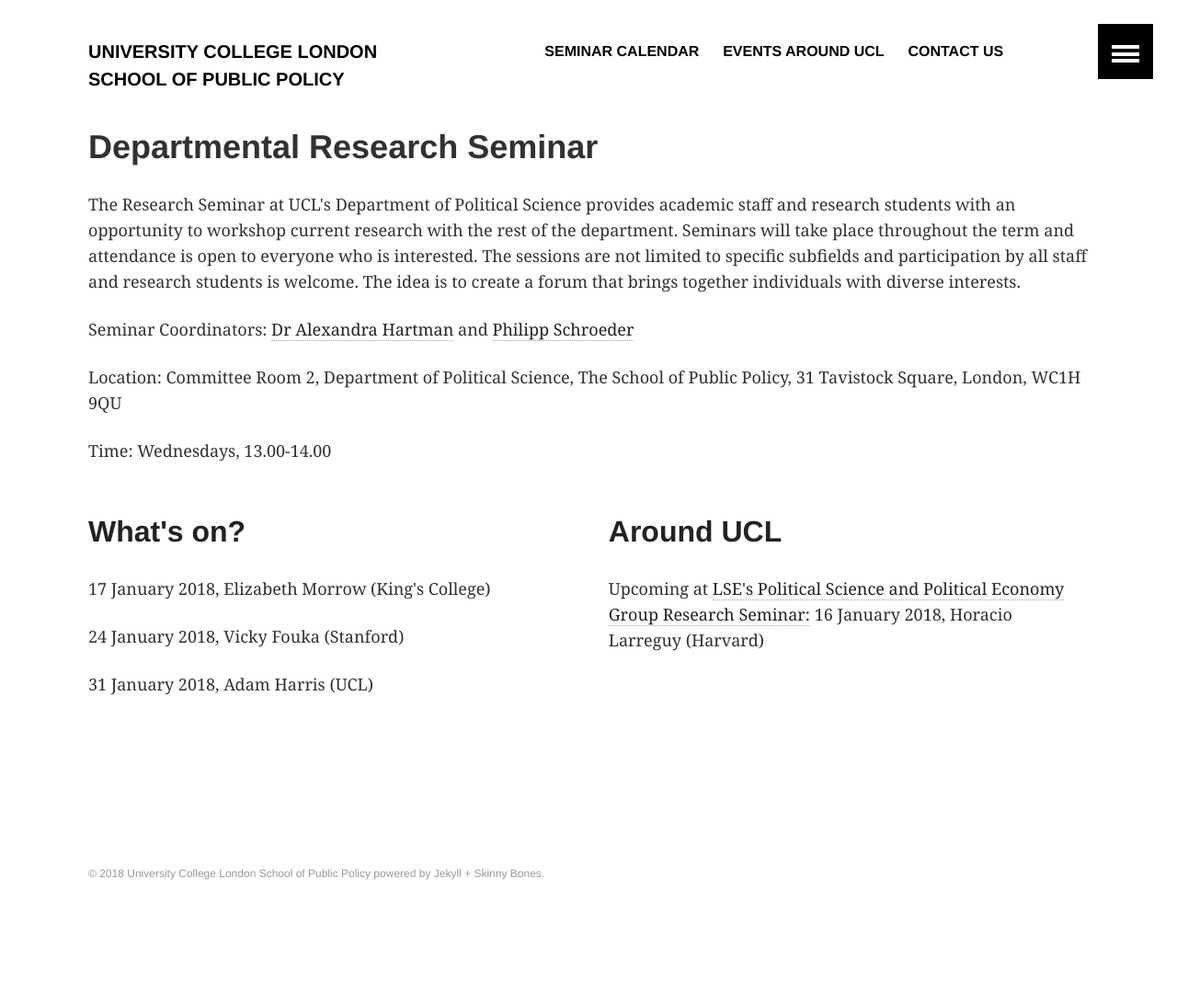
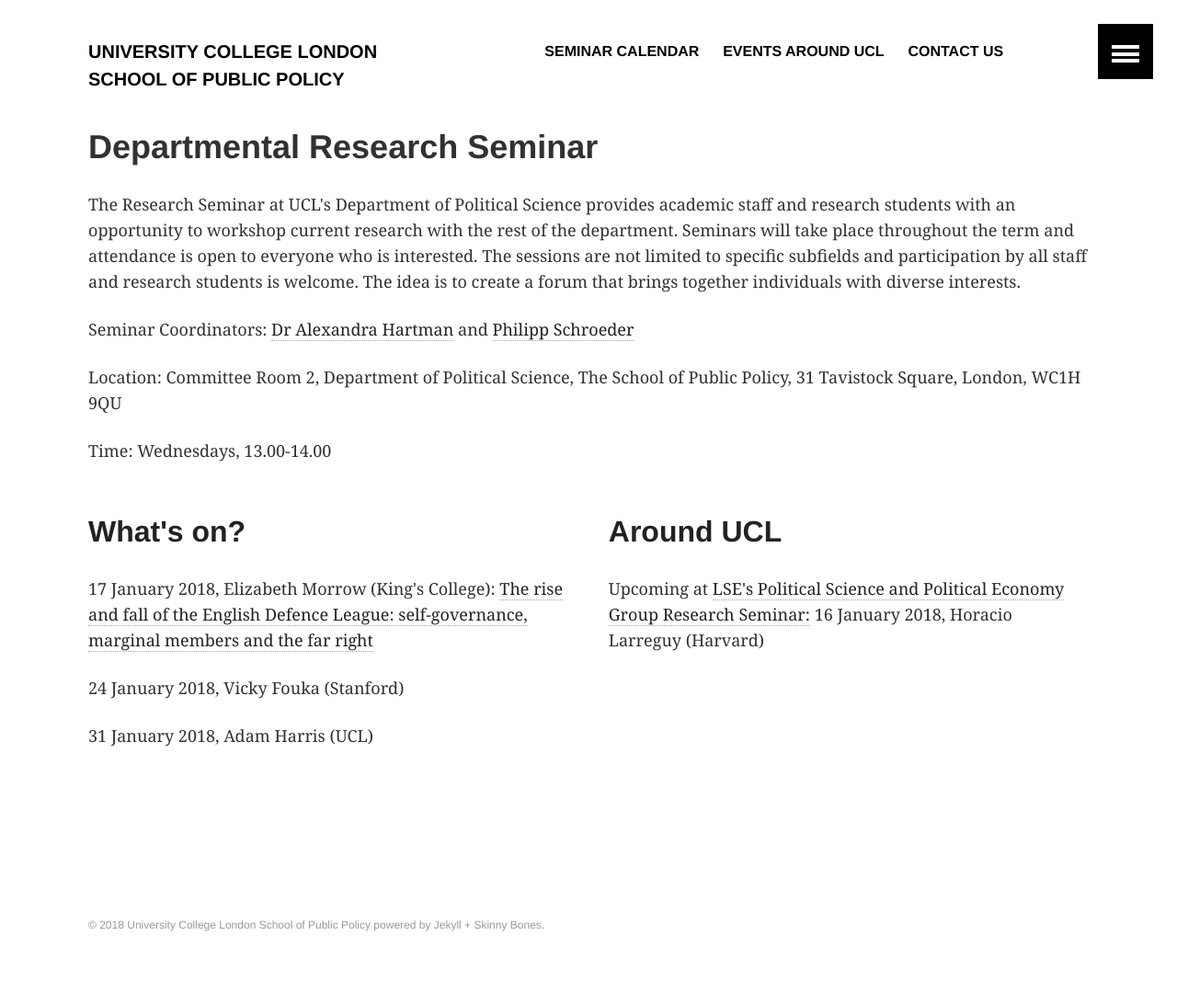
Before and after one commit to phischroeder/drs_page, a Jekyll site: the page built from index.html, in a window 1280 px wide. Shown: the whole page at 92% size. Built offline with Jekyll 4.4.1, drawn with Linux system fonts in a browser that asks for light colours; before the commit the page ends 1036 px from its top, so only the background shows below that.

Commit message:
Update index.html

```diff
--- a/index.html
+++ b/index.html
@@ -18,7 +18,8 @@
 
 <div style="float: left; width: 48%;">
   <h2><a href = "https://polscidrs.github.io/calendar/">What's on?</a></h2>
-  <p>17 January 2018, Elizabeth Morrow (King's College)</p>
+  <p>17 January 2018, Elizabeth Morrow (King's College): <a href = "https://moodle.ucl.ac.uk/mod/resource/view.php?id=3288163" target = "_blank" >The rise and fall of the English Defence League: self-governance, marginal members
+and the far right</a></p>
   <p>24 January 2018, Vicky Fouka (Stanford)</p>
   <p>31 January 2018, Adam Harris (UCL)</p>
 </div>
```
